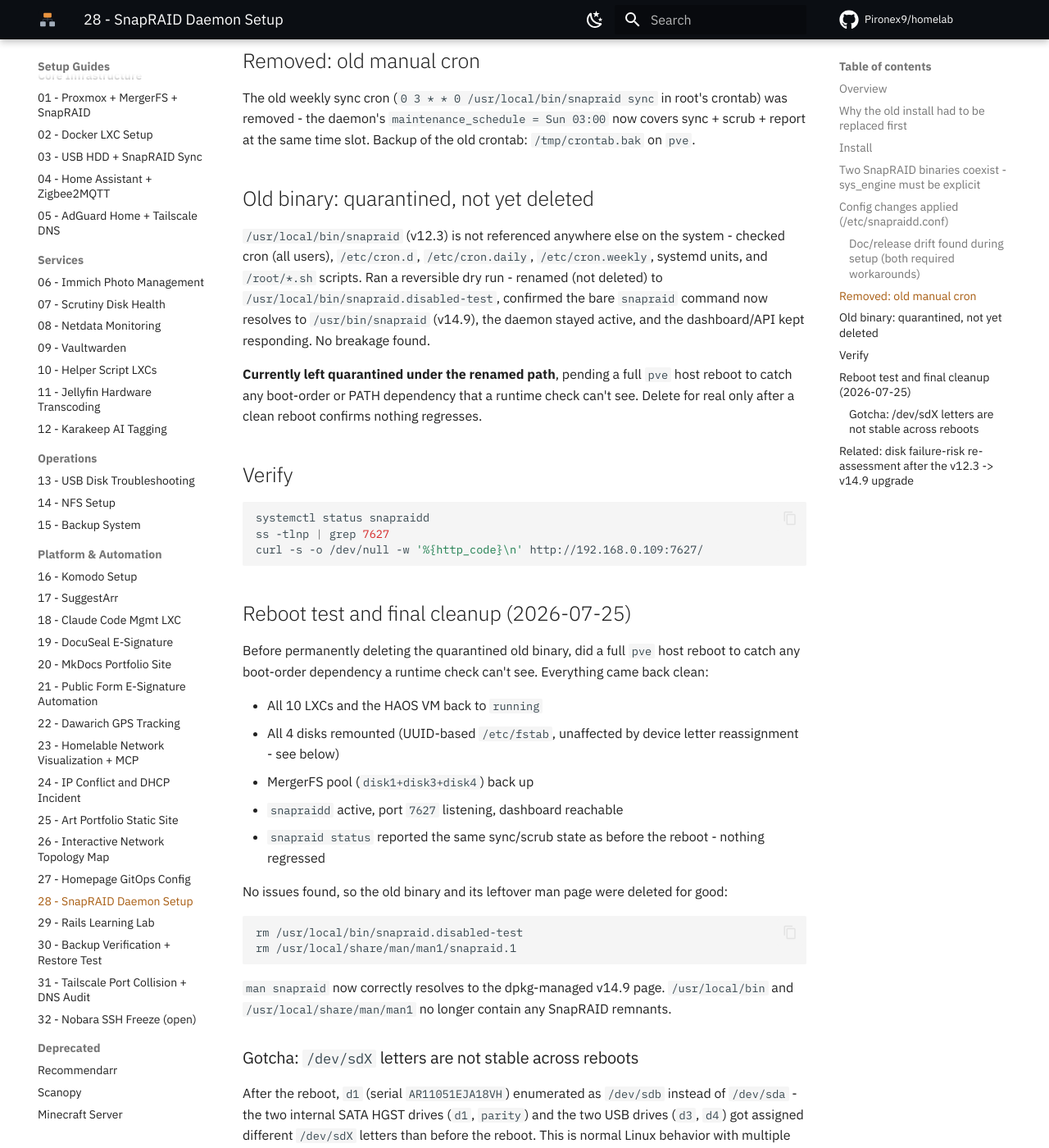
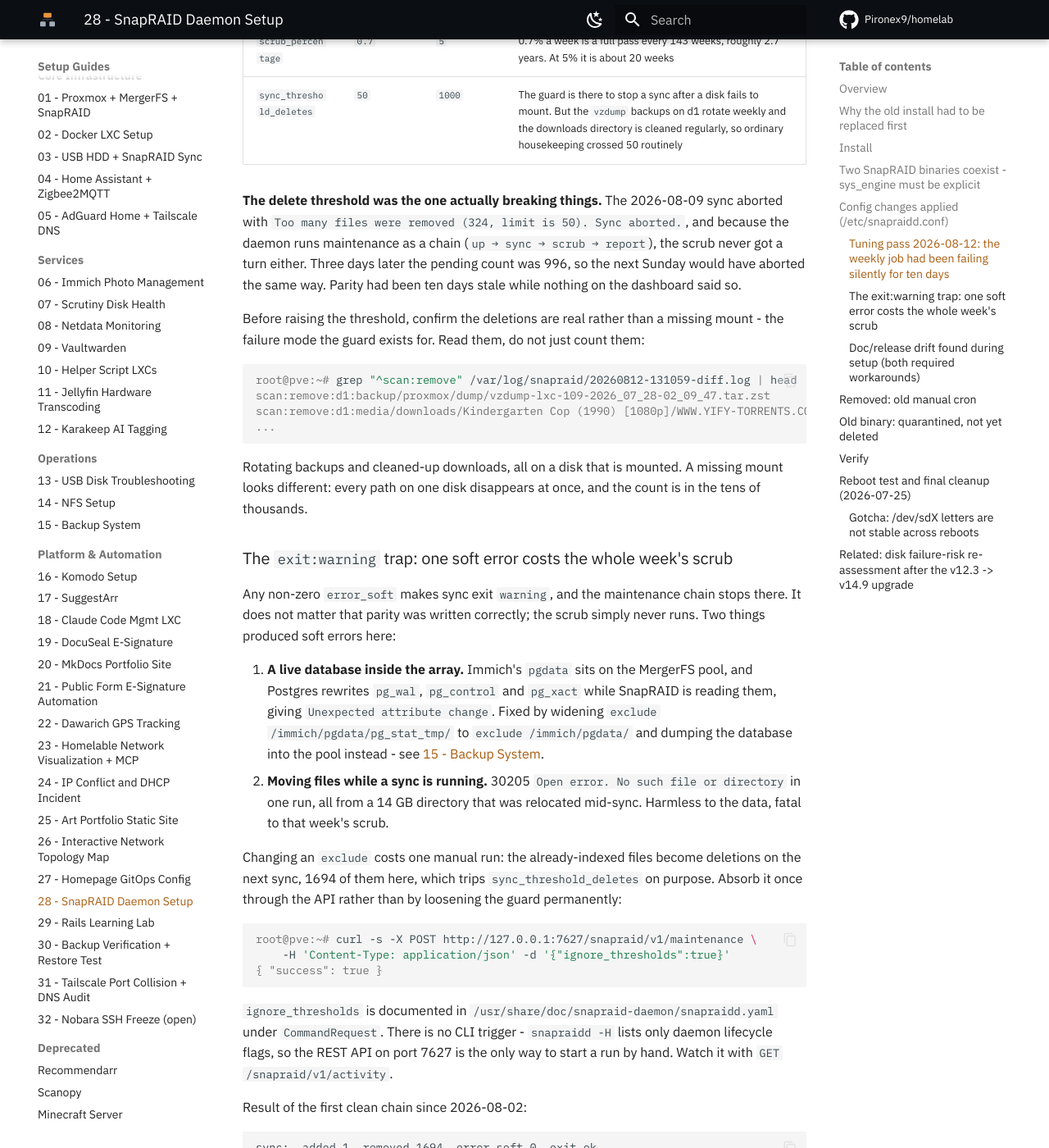
Before and after one commit to Pironex9/homelab, an MkDocs documentation site: the page built from docs/proxmox/28_SnapRAID_Daemon_Setup.md, in a window 1280 px wide and 1400 px high, scrolled down 2358 px. Shown: the whole window at 82% size. Built offline with MkDocs 1.6.1 and Material for MkDocs 9.7.7, drawn with Linux system fonts in a browser that asks for light colours; comment, search, counter and statistics services are not loaded; some of the changed text lies outside the part shown.

Commit message:
docs(snapraid): the weekly job had been aborting for ten days behind a green service status
snapraidd was active with two weeks of uptime, and the array had not been
scrubbed since 2026-08-02. sync_threshold_deletes at 50 was aborting the
weekly sync on ordinary vzdump rotation, and the maintenance chain stops
at the first failure, so the scrub never ran either.

Records the three settings changed (scrub_older_than 10 to 6,
scrub_percentage 0.7 to 5, sync_threshold_deletes 50 to 1000), why a
ten-day floor makes a weekly scrub skip itself every other week, how to
tell real deletions from an unmounted disk before loosening the guard,
and the exit:warning trap where a single soft error costs the whole
week's scrub - both from a live database inside the array and from
moving files while a sync runs.

````diff
--- a/docs/proxmox/28_SnapRAID_Daemon_Setup.md
+++ b/docs/proxmox/28_SnapRAID_Daemon_Setup.md
@@ -1,6 +1,7 @@
 # SnapRAID Daemon Setup
 
 **Date:** 2026-07-25
+**Updated:** 2026-08-12
 **Hostname:** pve
 **IP address:** 192.168.0.109
 
@@ -60,6 +61,55 @@
 | `net_acl` | `+100.0.0.0/8,+192.168.0.0/24,+127.0.0.1` | Restrict access to Tailscale CGNAT range + LAN + loopback |
 | `maintenance_schedule` | `Sun 03:00` | Matches the old cron's timing; avoids the 02:00 nightly `vzdump` job |
 
+### Tuning pass 2026-08-12: the weekly job had been failing silently for ten days
+
+The daemon was up with two weeks of uptime and the dashboard looked healthy, but `snapraid status` told a different story: the whole array sat at exactly ten days since the last scrub or sync, and only one scrub had run in four weekly slots. Three separate problems, each of which hid the next.
+
+| Setting | Was | Now | Why |
+|---|---|---|---|
+| `scrub_older_than` | `10` | `6` | With a weekly schedule, a ten-day floor means blocks touched last Sunday are only seven days old and are not eligible, so the scrub selects nothing and skips itself every other week |
+| `scrub_percentage` | `0.7` | `5` | 0.7% a week is a full pass every 143 weeks, roughly 2.7 years. At 5% it is about 20 weeks |
+| `sync_threshold_deletes` | `50` | `1000` | The guard is there to stop a sync after a disk fails to mount. But the `vzdump` backups on d1 rotate weekly and the downloads directory is cleaned regularly, so ordinary housekeeping crossed 50 routinely |
+
+**The delete threshold was the one actually breaking things.** The 2026-08-09 sync aborted with `Too many files were removed (324, limit is 50). Sync aborted.`, and because the daemon runs maintenance as a chain (`up → sync → scrub → report`), the scrub never got a turn either. Three days later the pending count was 996, so the next Sunday would have aborted the same way. Parity had been ten days stale while nothing on the dashboard said so.
+
+Before raising the threshold, confirm the deletions are real rather than a missing mount - the failure mode the guard exists for. Read them, do not just count them:
+
+```console
+root@pve:~# grep "^scan:remove" /var/log/snapraid/20260812-131059-diff.log | head
+scan:remove:d1:backup/proxmox/dump/vzdump-lxc-109-2026_07_28-02_09_47.tar.zst
+scan:remove:d1:media/downloads/Kindergarten Cop (1990) [1080p]/WWW.YIFY-TORRENTS.COM.jpg
+...
+```
+
+Rotating backups and cleaned-up downloads, all on a disk that is mounted. A missing mount looks different: every path on one disk disappears at once, and the count is in the tens of thousands.
+
+### The `exit:warning` trap: one soft error costs the whole week's scrub
+
+Any non-zero `error_soft` makes sync exit `warning`, and the maintenance chain stops there. It does not matter that parity was written correctly; the scrub simply never runs. Two things produced soft errors here:
+
+1. **A live database inside the array.** Immich's `pgdata` sits on the MergerFS pool, and Postgres rewrites `pg_wal`, `pg_control` and `pg_xact` while SnapRAID is reading them, giving `Unexpected attribute change`. Fixed by widening `exclude /immich/pgdata/pg_stat_tmp/` to `exclude /immich/pgdata/` and dumping the database into the pool instead - see [15 - Backup System](./15_Proxmox_Backup_System_Documentation.md).
+2. **Moving files while a sync is running.** 30205 `Open error. No such file or directory` in one run, all from a 14 GB directory that was relocated mid-sync. Harmless to the data, fatal to that week's scrub.
+
+Changing an `exclude` costs one manual run: the already-indexed files become deletions on the next sync, 1694 of them here, which trips `sync_threshold_deletes` on purpose. Absorb it once through the API rather than by loosening the guard permanently:
+
+```console
+root@pve:~# curl -s -X POST http://127.0.0.1:7627/snapraid/v1/maintenance \
+    -H 'Content-Type: application/json' -d '{"ignore_thresholds":true}'
+{ "success": true }
+```
+
+`ignore_thresholds` is documented in `/usr/share/doc/snapraid-daemon/snapraidd.yaml` under `CommandRequest`. There is no CLI trigger - `snapraidd -H` lists only daemon lifecycle flags, so the REST API on port 7627 is the only way to start a run by hand. Watch it with `GET /snapraid/v1/activity`.
+
+Result of the first clean chain since 2026-08-02:
+
+```
+sync:  added 1, removed 1694, error_soft 0, exit ok
+scrub: "Scrub plan: auto. 5.0% of the array, older than 6 days"  ->  error_soft 0, exit ok
+```
+
+**The general lesson: a green service status says the daemon is running, not that its work is getting done.** `systemctl is-active` was `active` throughout. The two commands that actually answer the question are `snapraid status`, whose histogram shows the age spread of the scrubbed blocks, and `ls /var/log/snapraid/ | grep -vE 'probe|down_idle'`, where a week with a sync but no scrub is visible at a glance.
+
 ### Doc/release drift found during setup (both required workarounds)
 
 1. **No authentication in this release.** The GitHub `master` branch docs (manpage, `snapraidd.conf.example`) describe a `net_auth_credential` config option and a `snapraidd -g user:pass` flag to generate an Argon2id hash for HTTP Basic Auth. **Neither exists in the actual v1.14 release binary** - `snapraidd -H` doesn't list `-g`/`--gen-auth`, and `net_auth_credential` isn't a recognized key in the shipped config. This is an unreleased feature documented ahead of the release. Access control for now is `net_acl` (IP allowlist) only, no password. Caddy reverse-proxy Basic Auth is an option if password protection becomes necessary before the daemon catches up.
````
Also changed, not shown: docs/README.md (+1 -1 lines).
